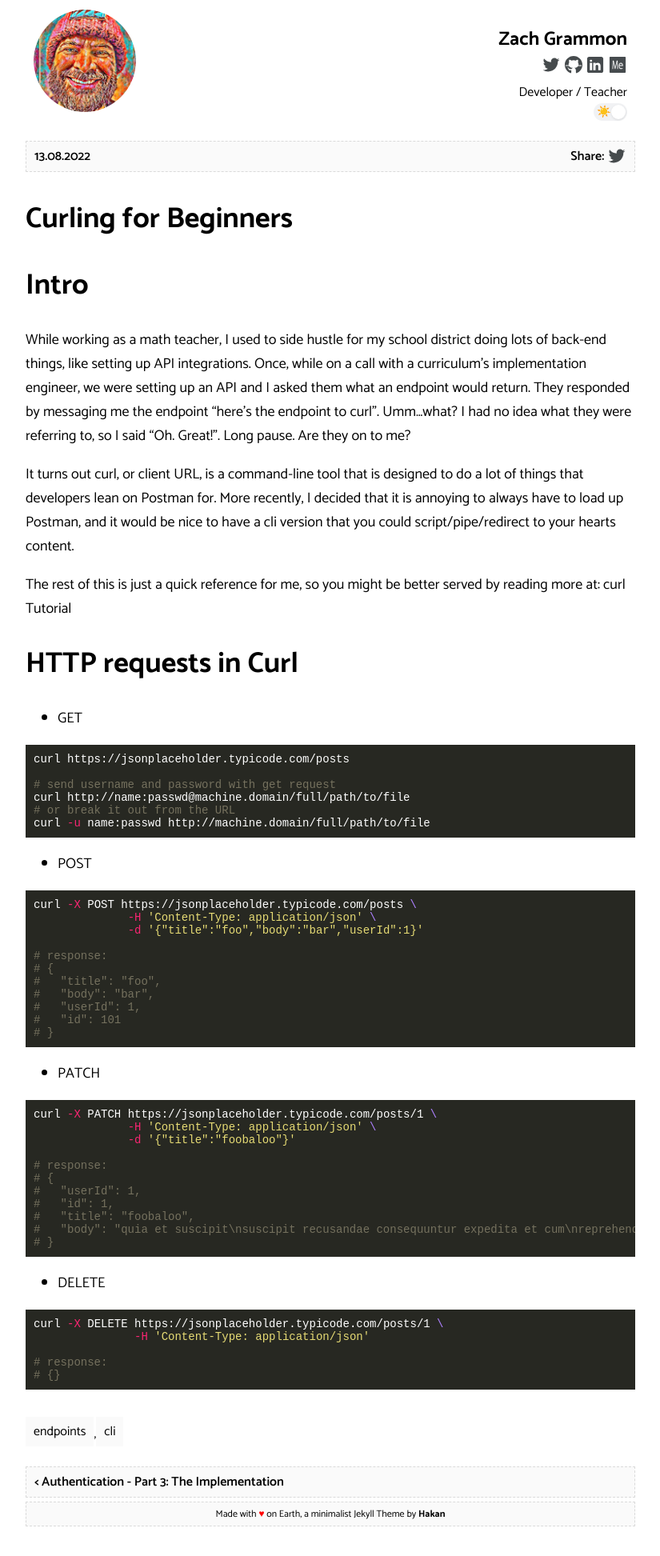
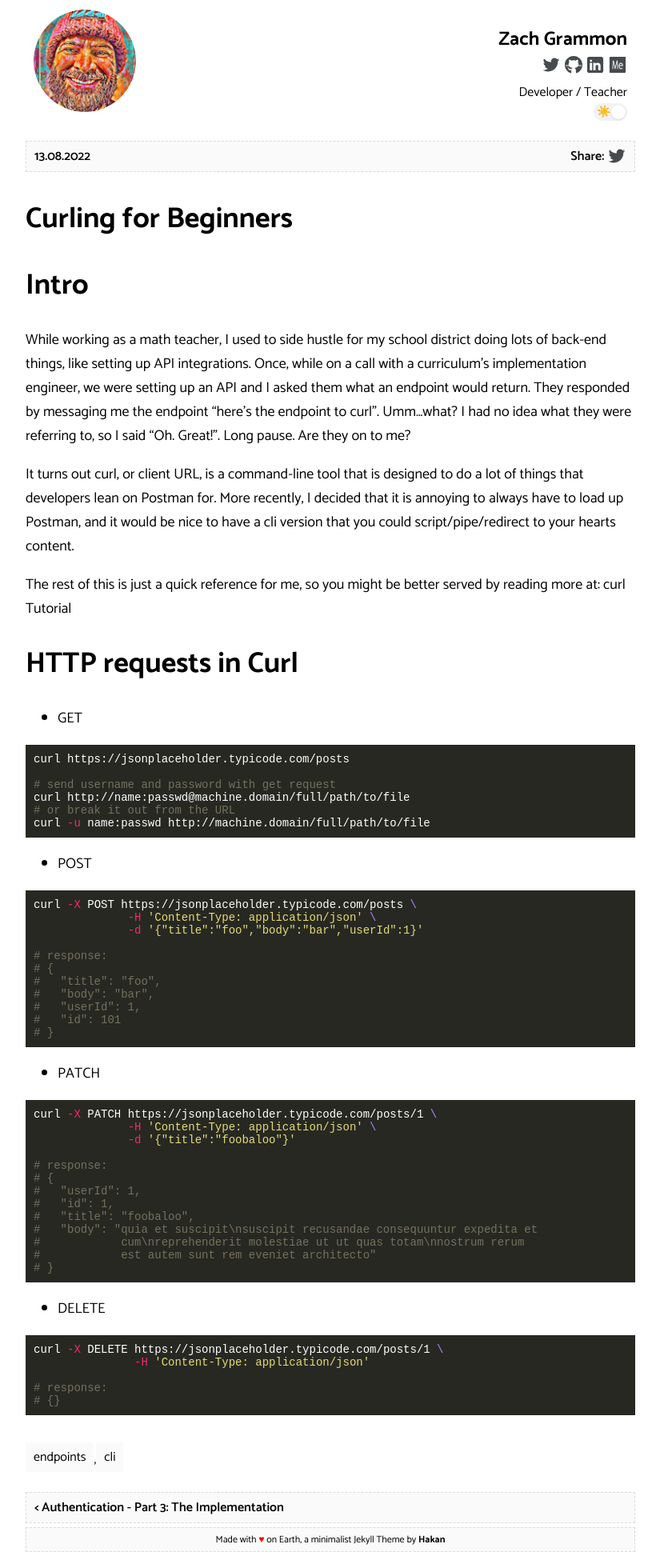
Before and after one commit to zacgra/zacgra.github.io, a Jekyll site: the page built from _posts/2022-8-13-Curling-for-Beginners.md, in a window 1280 px wide. Shown: the whole page at 80% size, without its empty margins (227-1052 px from the left). Built offline with Jekyll 4.4.1, drawn with Linux system fonts in a browser that asks for light colours; before the commit the page ends 1913 px from its top, so only the background shows below that.

Commit message:
Update curl formatting

````diff
--- a/_posts/2022-8-13-Curling-for-Beginners.md
+++ b/_posts/2022-8-13-Curling-for-Beginners.md
@@ -55,7 +55,9 @@ curl -X PATCH https://jsonplaceholder.typicode.com/posts/1 \
 #   "userId": 1,
 #   "id": 1,
 #   "title": "foobaloo",
-#   "body": "quia et suscipit\nsuscipit recusandae consequuntur expedita et cum\nreprehenderit molestiae ut ut quas totam\nnostrum rerum est autem sunt rem eveniet architecto"
+#   "body": "quia et suscipit\nsuscipit recusandae consequuntur expedita et
+#            cum\nreprehenderit molestiae ut ut quas totam\nnostrum rerum
+#            est autem sunt rem eveniet architecto"
 # }
 ```
 
````
